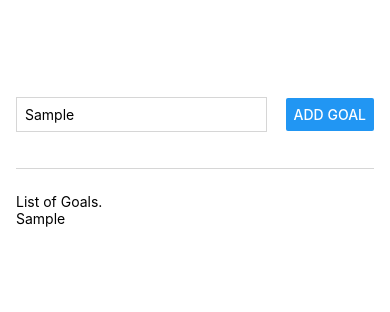
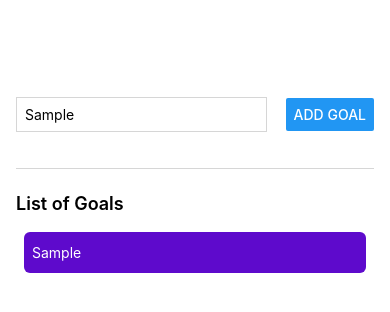
Before and after one commit to newtonfav/TodoRN, a React Native app: screen / in a window 390 px wide. Both pictures are taken after typing "Sample" into the empty fields and a click on the button "ADD GOAL". Shown: the top 312 px of the page. Built offline with nearby package versions, Linux system fonts and the light colour scheme.

Commit message:
flatlist

```diff
--- a/App.js
+++ b/App.js
@@ -1,5 +1,13 @@
 import { useState } from "react";
-import { Button, StyleSheet, Text, TextInput, View } from "react-native";
+import {
+  Button,
+  StyleSheet,
+  Text,
+  TextInput,
+  View,
+  ScrollView,
+  FlatList,
+} from "react-native";
 
 export default function App() {
   const [enteredGoalText, setEnteredGoalText] = useState("");
@@ -10,7 +18,10 @@ export default function App() {
   }
 
   function addGoalHandler() {
-    setCourseGoals((currentGoals) => [...currentGoals, enteredGoalText]);
+    setCourseGoals((currentGoals) => [
+      ...currentGoals,
+      { text: enteredGoalText, id: Math.random().toString() },
+    ]);
   }
 
   return (
@@ -24,10 +35,22 @@ export default function App() {
         <Button title="Add Goal" onPress={addGoalHandler} />
       </View>
       <View style={styles.goalsContainer}>
-        <Text>List of Goals.</Text>
-        {courseGoals.map((goal, index) => (
-          <Text key={index}>{goal}</Text>
-        ))}
+        <Text style={{ fontSize: 18, fontWeight: 600, marginBottom: 10 }}>
+          List of Goals
+        </Text>
+        <FlatList
+          data={courseGoals}
+          renderItem={(itemData) => {
+            return (
+              <View style={styles.goalItem}>
+                <Text style={styles.goalText}>{itemData.item.text}</Text>
+              </View>
+            );
+          }}
+          keyExtractor={(item, index) => {
+            return item.id;
+          }}
+        />
       </View>
     </View>
   );
@@ -58,4 +81,14 @@ const styles = StyleSheet.create({
   goalsContainer: {
     flex: 6,
   },
+  goalItem: {
+    margin: 8,
+    paddingVertical: 12,
+    paddingHorizontal: 8,
+    borderRadius: 6,
+    backgroundColor: "#5e0acc",
+  },
+  goalText: {
+    color: "white",
+  },
 });
--- a/package.json
+++ b/package.json
@@ -14,8 +14,7 @@
     "expo-status-bar": "~1.12.1",
     "react": "18.2.0",
     "react-dom": "18.2.0",
-    "react-native": "0.74.5",
-    "react-native-web": "~0.19.10"
+    "react-native": "0.74.5"
   },
   "devDependencies": {
     "@babel/core": "^7.20.0",
```
Also changed, not shown: 1 other file (tests, documents, lock files or other folders).
